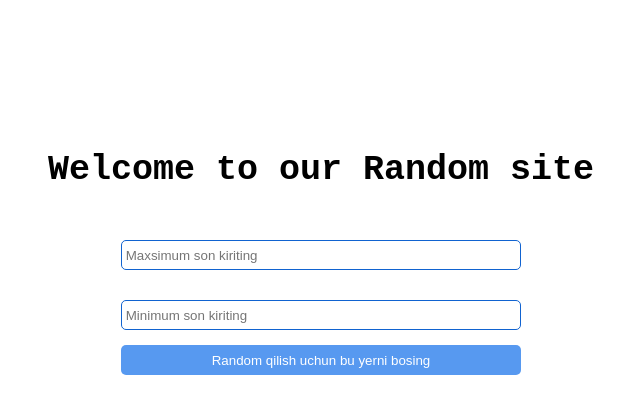
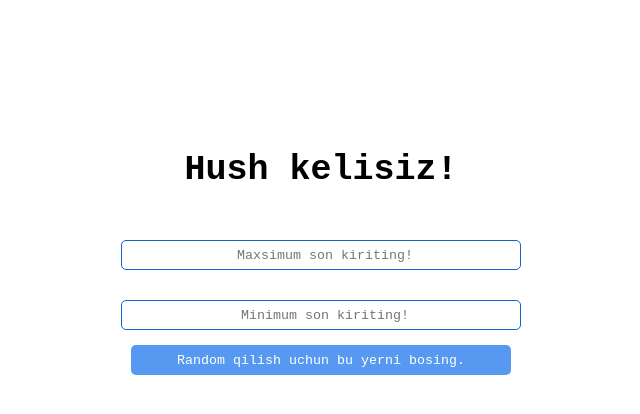
Before and after one commit to Muhammad5776/Random, a plain HTML site: page index.html in a window 1280 px wide. Shown: the whole page, without its empty margins (319-959 px from the left). Drawn offline with Linux system fonts and the light colour scheme.

Commit message:
edit random

```diff
--- a/index.html
+++ b/index.html
@@ -1,24 +1,26 @@
 <!DOCTYPE html>
 <html lang="en">
+
 <head>
     <meta charset="UTF-8">
     <meta name="viewport" content="width=device-width, initial-scale=1.0">
     <title>Min Max Random</title>
     <link rel="stylesheet" href="style.css">
 </head>
+
 <body>
     <div class="continer">
-    <h1>Welcome to our Random site</h1>
+        <h1>Hush kelisiz!</h1>
         <div class="max flex">
-        <input type="text" id="max" placeholder=" Maxsimum son kiriting">
+            <input type="text" id="max" placeholder=" Maxsimum son kiriting!">
         </div>
 
         <div class="min flex">
-        <input type="text" id="min" placeholder=" Minimum son kiriting">
+            <input type="text" id="min" placeholder=" Minimum son kiriting!">
         </div>
 
         <div class="btn flex">
-        <input type="button" onclick="showRandom()" value="Random qilish uchun bu yerni bosing">
+            <input type="button" onclick="showRandom()" value="Random qilish uchun bu yerni bosing.">
         </div>
 
         <div class="result flex">
@@ -32,4 +34,5 @@
 
     <script src="./app.js"></script>
 </body>
+
 </html>
--- a/style.css
+++ b/style.css
@@ -1,55 +1,59 @@
-*{
+* {
     padding: 0px;
     margin: 0px;
     box-sizing: border-box;
 }
-body{
+
+body {
     font-family: monospace;
+}
 
-}
-.continer h1{
+.continer h1 {
     position: relative;
     text-align: center;
     top: 150px;
     font-size: 35px;
 }
-.flex{
+
+.flex {
     display: flex;
     justify-content: center;
 }
-.max{
+
+.max {
     margin-top: 200px;
-
 }
 
-.max input{
+.max input {
     width: 400px;
     height: 30px;
     border: 1px solid rgb(17, 99, 208);
     border-radius: 5px;
     outline: none;
+    text-align: center;
+    font-family: monospace;
 }
 
-.min{
-
+.min {
     margin-top: 30px;
 }
 
-.min input{
+.min input {
     width: 400px;
     height: 30px;
     border: 1px solid rgb(17, 99, 208);
     border-radius: 5px;
     outline: none;
+    text-align: center;
+    font-family: monospace;
 }
 
-.btn{
-
+.btn {
     margin-top: 15px;
 }
 
-.btn input{
-    width: 400px;
+.btn input {
+    width: 380px;
     height: 30px;
     background-color: rgb(87, 153, 240);
     border-radius: 5px;
@@ -57,15 +61,18 @@ body{
     border: none;
     cursor: pointer;
     color: white;
+    font-family: monospace;
+    transition: transform 1s;
 }
-.btn input:hover{
+
+.btn input:hover {
     background-color: rgb(0, 110, 255);
     transition: all .3s ease;
+    transform: scale(1.1);
+    transition: transform 1s;
 }
 
-
-.result{
+.result {
     margin-top: 50px;
-     font-size: 100px;
-
+    font-size: 100px;
 }
```
Lines whose indentation alone changed are shown as unchanged.
